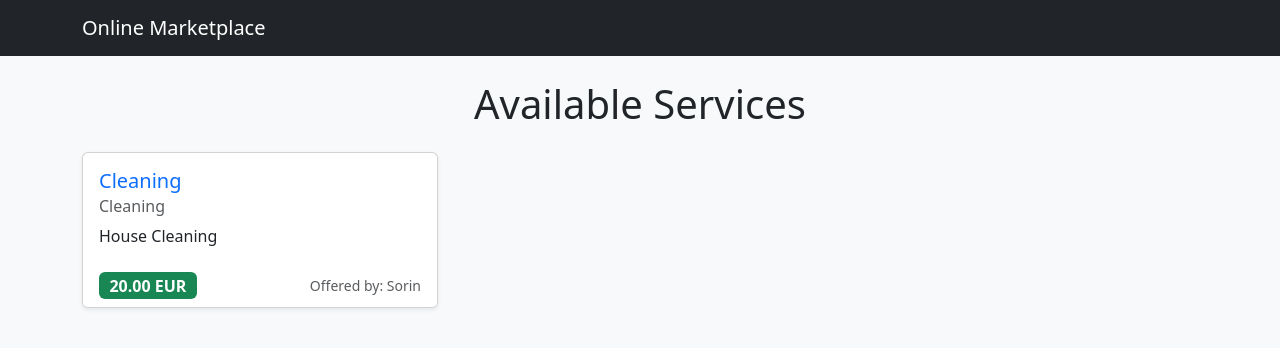
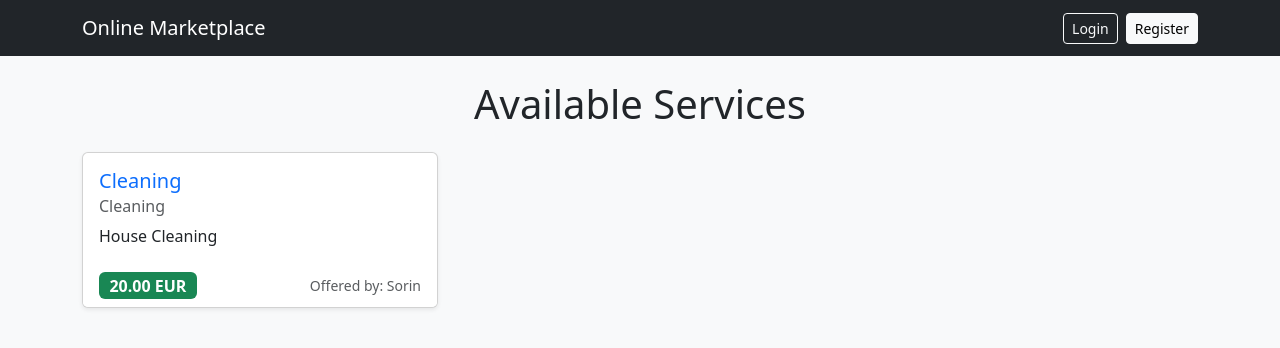
Before and after one commit to Sori678/online-service-marketplace, a Django app: page / in a window 1280 px wide. Shown: the top 348 px of the page. Run offline with Django 5.2, Linux system fonts and the light colour scheme; data comes from the database, SQL or seed files in the repository; both versions use the stored data as it was after the commit.

Commit message:
Added Login, Logout and Register buttons

```diff
--- a/marketplace/templates/marketplace/base.html
+++ b/marketplace/templates/marketplace/base.html
@@ -13,7 +13,16 @@
 
     <nav class="navbar navbar-dark bg-dark mb-4">
         <div class="container">
-            <a class="navbar-brand" href="#">Online Marketplace</a>
+            <a class="navbar-brand" href="{% url 'service_list' %}">Online Marketplace</a>
+            <div class="d-flex">
+                {% if user.is_authenticated %}
+                <span class="navbar-text me-3 text-white">Salut, {{ user.username }}!</span>
+                <a href="{% url 'account_logout' %}" class="btn btn-outline-danger btn-sm">Logout</a>
+                {% else %}
+                <a href="{% url 'account_login' %}" class="btn btn-outline-light btn-sm me-2">Login</a>
+                <a href="{% url 'account_signup' %}" class="btn btn-light btn-sm">Register</a>
+                {% endif %}
+            </div>
         </div>
     </nav>
     <div class="container">
```
Also changed, not shown: db.sqlite3.
